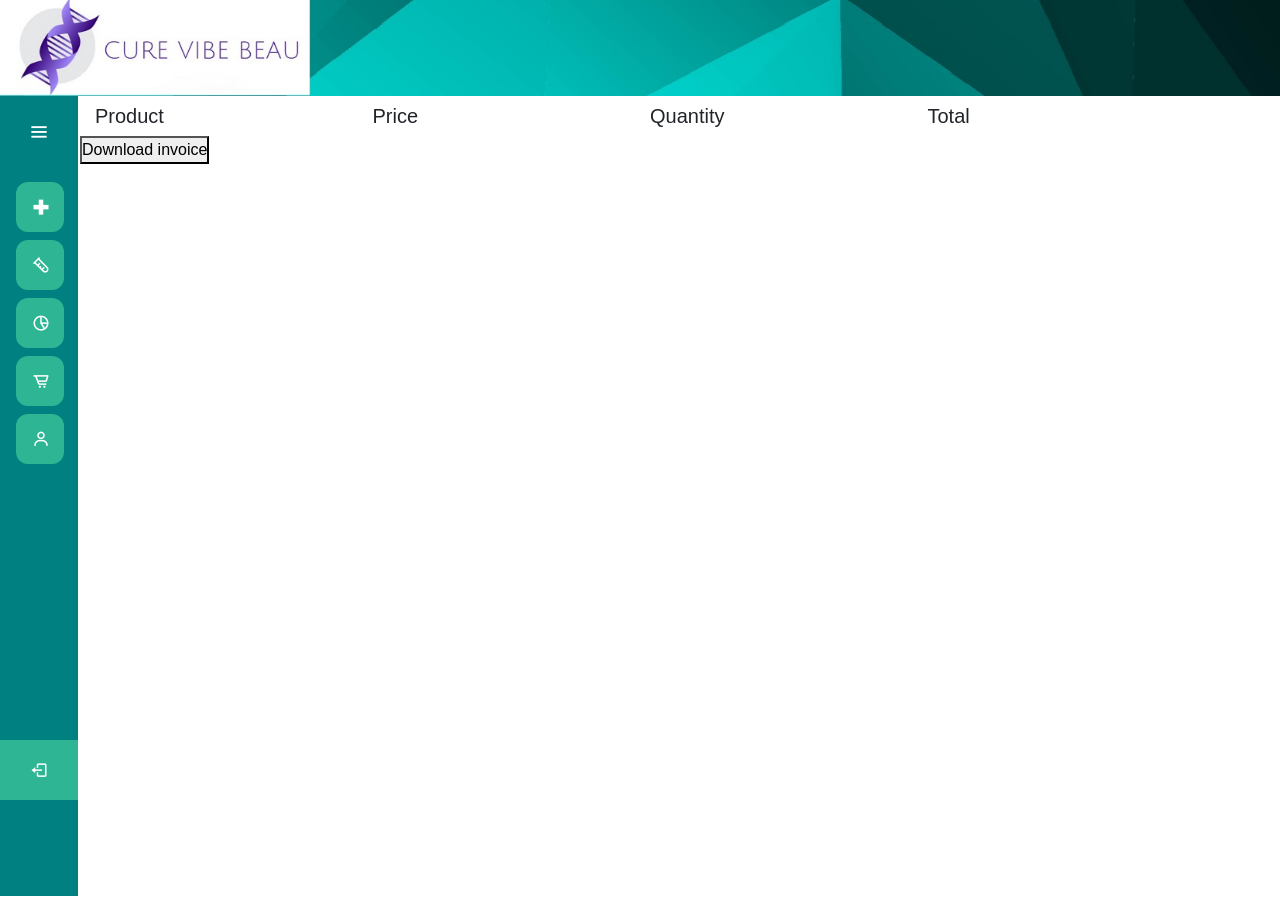
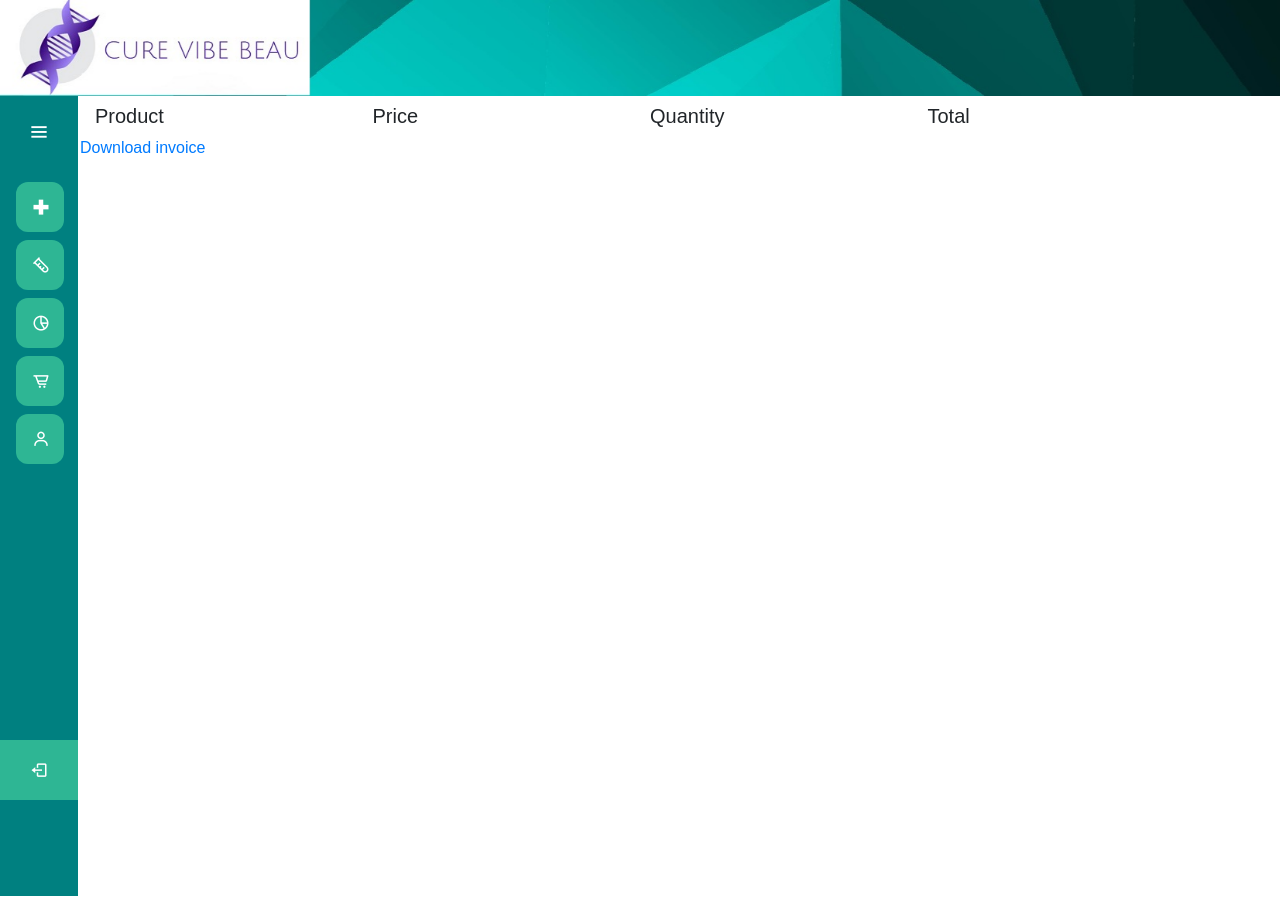
Before and after one commit to AviJuneja2007/Cure-Vibe-Beau, a website: page views/checkoutpage.html in a window 1280 px wide. Drawn offline with nearby package versions, Linux system fonts and the light colour scheme; files that its build step writes are made by us from their sources; files whose address does not match are found by name.

Commit message:
Update checkoutpage.html

```diff
--- a/views/checkoutpage.html
+++ b/views/checkoutpage.html
@@ -10,7 +10,7 @@
     <link rel="stylesheet" href="/css/checkout.css">
     <title>Checkout Cart</title>
 </head>
-<body>
+<body onload="downloadinvoice()">
     <!--------------------------------------------------BASE HOMEPAGE HTML ENDS-------------------------------------------------------------->
     <div id="logo" class="header">
         <img src="/images/bgnew.jpg" alt="">
@@ -116,7 +116,7 @@
     <!-- "grandtotal" class-->
 </div>
     </div>
-    <button onclick="downloadinvoice()">Download invoice</button>
+    <a href="/downloadinvoice">Download invoice</a>
 
 </section>
     <script src='/js/main.js'></script>
```
